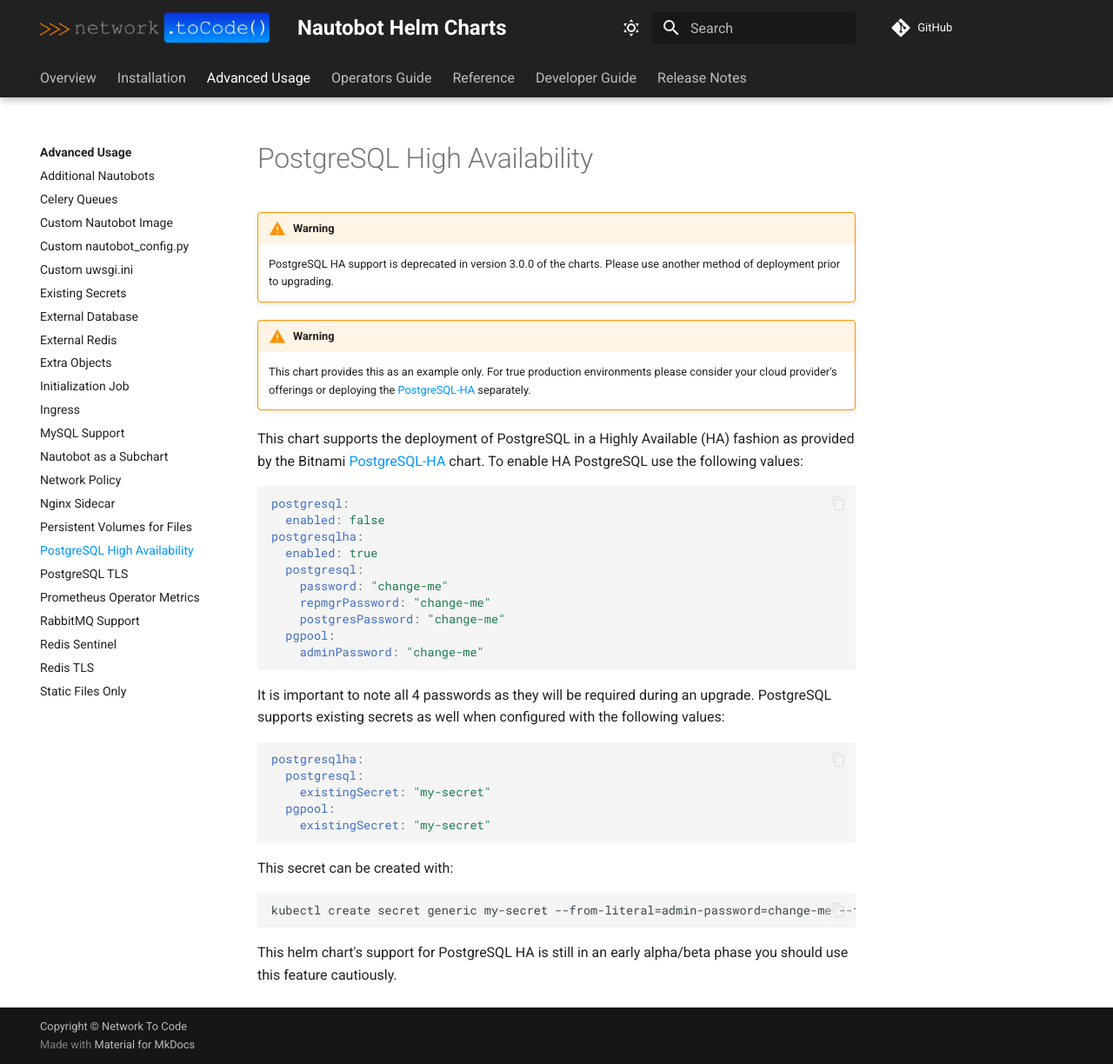
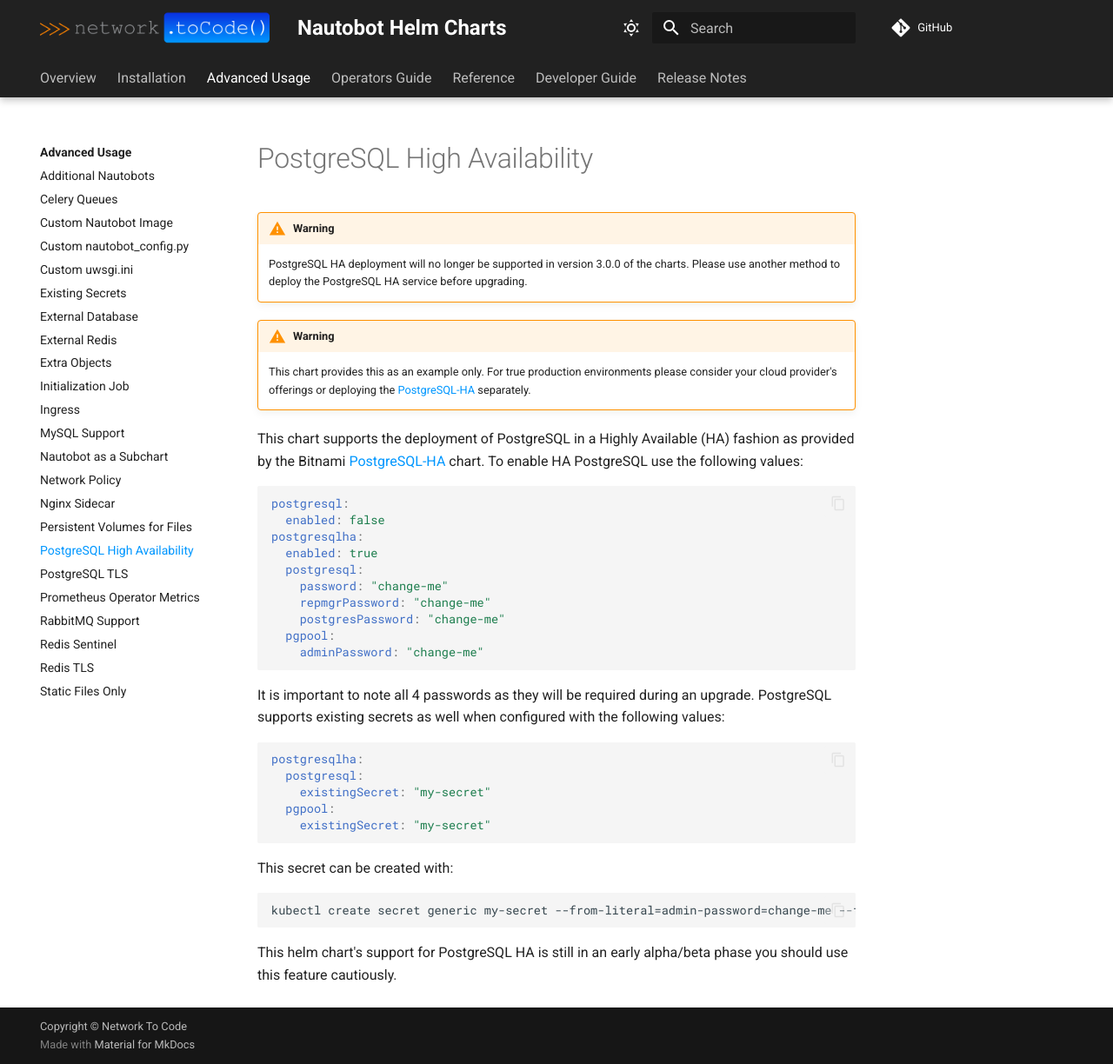
Before and after one commit to nautobot/helm-charts, an MkDocs documentation site: the page built from docs/advanced-features/postgresql-ha.md, in a window 1280 px wide and 1224 px high. Shown: the whole window at 87% size. Built offline with MkDocs 1.6.1 and Material for MkDocs 9.7.7, drawn with Linux system fonts in a browser that asks for light colours; comment, search, counter and statistics services are not loaded.

Commit message:
Apply suggestions from code review
Co-authored-by: Uros Bajzelj <ubajze@users.noreply.github.com>

```diff
--- a/docs/advanced-features/postgresql-ha.md
+++ b/docs/advanced-features/postgresql-ha.md
@@ -1,7 +1,7 @@
 # PostgreSQL High Availability
 
 !!! warning
-    PostgreSQL HA support is deprecated in version 3.0.0 of the charts. Please use another method of deployment prior to upgrading.
+    PostgreSQL HA deployment will no longer be supported in version 3.0.0 of the charts. Please use another method to deploy the PostgreSQL HA service before upgrading.
 
 !!! warning
     This chart provides this as an example only.  For true production environments please consider your cloud provider's offerings or deploying the [PostgreSQL-HA](https://github.com/bitnami/charts/tree/master/bitnami/postgresql-ha) separately.
```
Also changed, not shown: docs/advanced-features/mysql.md (+1 -1 lines).
